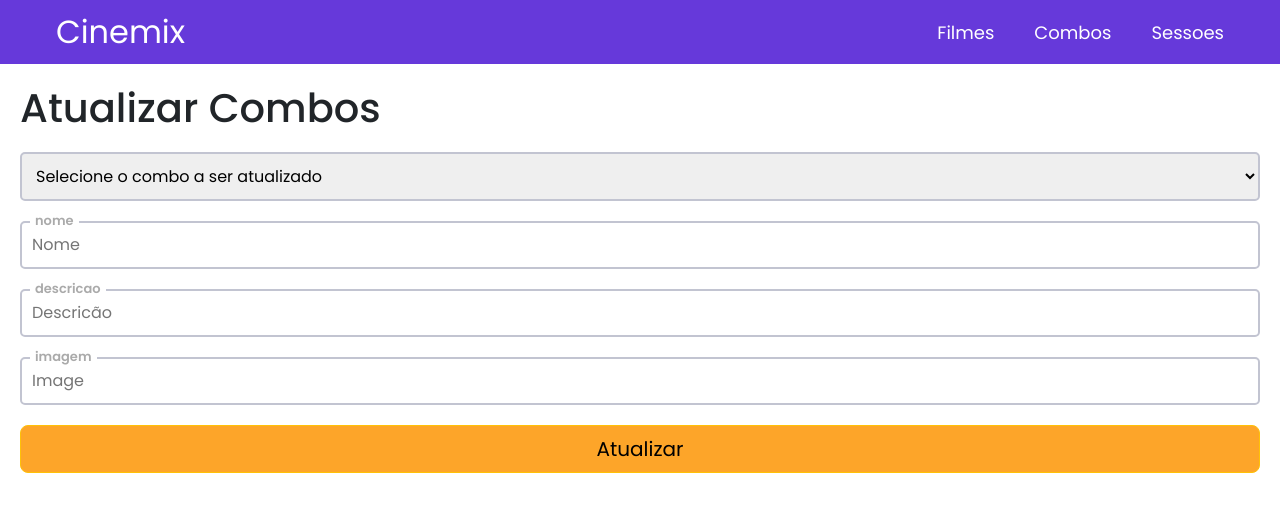
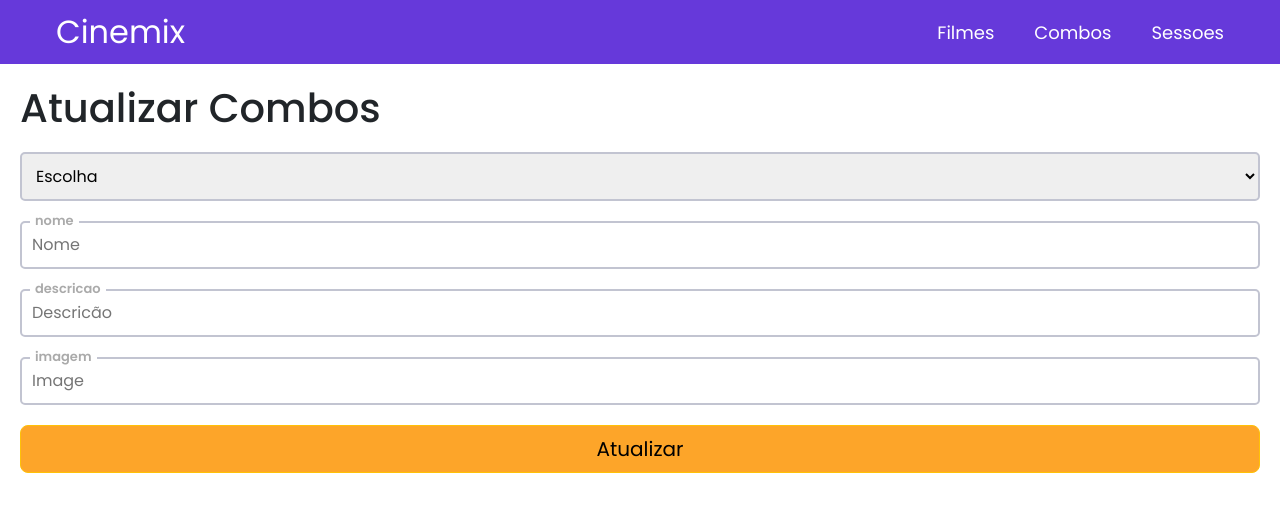
Before and after one commit to nobrupsiq/projeto-grupo-md3, a React (Vite) app: page /combos/atualizar in a window 1280 px wide. Shown: the top 512 px of the page. Built offline with nearby package versions, Linux system fonts and the light colour scheme; data requests are answered from the project's data file.

Commit message:
Revert "Lógica: Finalizada🔥"
This reverts commit 9b314e2ad76944ef9a85c412757e7354c46fec2e.

```diff
--- a/db.json
+++ b/db.json
@@ -97,22 +97,6 @@
       "auditorio": "Sala 1",
       "imagem_tipo": "3D",
       "id": "eQWOCSl"
-    },
-    {
-      "titulo_filme": "Creed III",
-      "data": "15/12/2022",
-      "horario": "19:00",
-      "auditorio": "Sala 2",
-      "imagem_tipo": "2D",
-      "id": "oJAh4Ed"
-    },
-    {
-      "titulo_filme": "Vingadores Endgame",
-      "data": "20/20/23",
-      "horario": "19:00",
-      "auditorio": "Sala 1",
-      "imagem_tipo": "3D",
-      "id": "l7z3tjk"
     }
   ],
   "combos": [
--- a/src/Telas/Adicionar.jsx
+++ b/src/Telas/Adicionar.jsx
@@ -1,6 +1,7 @@
 import Button from "react-bootstrap/Button";
 import axios from "axios";
 import Header from "../Components/Header";
+import Buttons from "../Components/Buttons/Buttons";
 
 function Adicionar() {
   const addInfo = async () => {
--- a/src/Telas/Adicionar3.jsx
+++ b/src/Telas/Adicionar3.jsx
@@ -5,7 +5,7 @@ import { useEffect, useState } from "react";
 
 function Adicionar3() {
   function Selects(ar) {
-    ar.unshift("Escolha o filme");
+    ar.unshift("Escolha");
     $genero.innerHTML = "";
     ar.forEach((e, i) => {
       let op = document.createElement("option");
--- a/src/Telas/Atualizar.jsx
+++ b/src/Telas/Atualizar.jsx
@@ -5,10 +5,10 @@ import { useEffect, useState } from "react";
 
 function Atualizar() {
 
-  let [filmes] = useState([])
+  let [filmes, setFilmes] = useState(["computador", "agua"])
 
   function Selects(ar) {
-    ar.unshift("Selecione o filme a ser atualizado")
+    ar.unshift("Escolha")
     $genero.innerHTML = ""
     ar.forEach((e, i) => {
       let op = document.createElement("option")
@@ -35,6 +35,10 @@ function Atualizar() {
     Selects(filmes)
   }, [filmes])
 
+  function trocar() {
+    setFilmes(['ok', 'a', 'xxx'])
+  }
+
   function mudar() {
     axios.get("http://localhost:3000/filmes?titulo=" + $genero.value).then(e => {
       let obj = e.data[0]
@@ -57,6 +61,7 @@ function Atualizar() {
     }
 
     axios.put('http://localhost:3000/filmes/' + $btclick.sid, obj);
+
 
     window.location.reload()
 
--- a/src/Telas/Atualizar2.jsx
+++ b/src/Telas/Atualizar2.jsx
@@ -5,10 +5,10 @@ import { useEffect, useState } from "react";
 
 function Atualizar2() {
 
-    let [combos] = useState([])
+    let [combos, setCombos] = useState(["computador", "agua"])
 
     function Selects(ar) {
-        ar.unshift("Selecione o combo a ser atualizado")
+        ar.unshift("Escolha")
         $genero.innerHTML = ""
         ar.forEach((e, i) => {
             let op = document.createElement("option")
@@ -34,6 +34,10 @@ function Atualizar2() {
     useEffect(() => {
         Selects(combos)
     }, [combos])
+
+    function trocar() {
+        setCombos(['ok', 'a', 'xxx'])
+    }
 
     function mudar() {
         axios.get("http://localhost:3000/combos?nome=" + $genero.value).then(e => {
--- a/src/Telas/Atualizar3.jsx
+++ b/src/Telas/Atualizar3.jsx
@@ -5,7 +5,7 @@ import { useEffect, useState } from "react";
 
 function Atualizar3() {
 
-    let [sessoes] = useState([])
+    let [sessoes, setSessoes] = useState(["computador", "agua"])
 
     function Selects(ar) {
         ar.unshift("Escolha")
@@ -35,6 +35,10 @@ function Atualizar3() {
         Selects(sessoes)
     }, [sessoes])
 
+    function trocar() {
+        setCombos(['ok', 'a', 'xxx'])
+    }
+
     function mudar() {
         axios.get("http://localhost:3000/sessoes?id=" + $genero.value).then(e => {
             let obj = e.data[0]
@@ -59,6 +63,7 @@ function Atualizar3() {
 
         axios.put('http://localhost:3000/sessoes/' + $btclick.sid, obj);
 
+
         window.location.reload()
 
     }
@@ -69,7 +74,7 @@ function Atualizar3() {
             <div style={{ padding: 20, display: "grid", gap: 20 }}>
                 <h1>Atualizar Sessões</h1>
                 <select id="$genero" onChange={mudar}>
-                    <option value="Ação"></option>
+                    <option value="Ação">Ação</option>
                 </select>
                 <label data="filme"><input id="$titulo_filme" type="text" placeholder="Título do Filme" /></label>
                 <label data="data"><input id="$data" type="text" placeholder="Data" /></label>
--- a/src/Telas/Remover.jsx
+++ b/src/Telas/Remover.jsx
@@ -1,12 +1,12 @@
 import Button from "react-bootstrap/Button";
 import axios from "axios";
 import Header from "../Components/Header";
-import { useEffect } from "react";
+import { useEffect, useState } from "react";
 
 function Remover() {
 
   function Selects(ar) {
-    ar.unshift("Selecione o filme a ser removido")
+    ar.unshift("Escolha")
     $genero.innerHTML = ""
     ar.forEach((e, i) => {
       let op = document.createElement("option")
--- a/src/Telas/Remover2.jsx
+++ b/src/Telas/Remover2.jsx
@@ -1,12 +1,12 @@
 import Button from "react-bootstrap/Button";
 import axios from "axios";
 import Header from "../Components/Header";
-import { useEffect } from "react";
+import { useEffect, useState } from "react";
 
 function Remover2() {
 
   function Selects(ar) {
-    ar.unshift("Selecione o combo a ser removido")
+    ar.unshift("Escolha")
     $nome.innerHTML = ""
     ar.forEach((e, i) => {
       let op = document.createElement("option")
```
Also changed, not shown: src/Telas/Adicionar2.jsx (+10 -0 lines), src/Components/Item/Tabela.jsx (indentation only), src/Telas/Remover3.jsx (line endings or trailing spaces).
